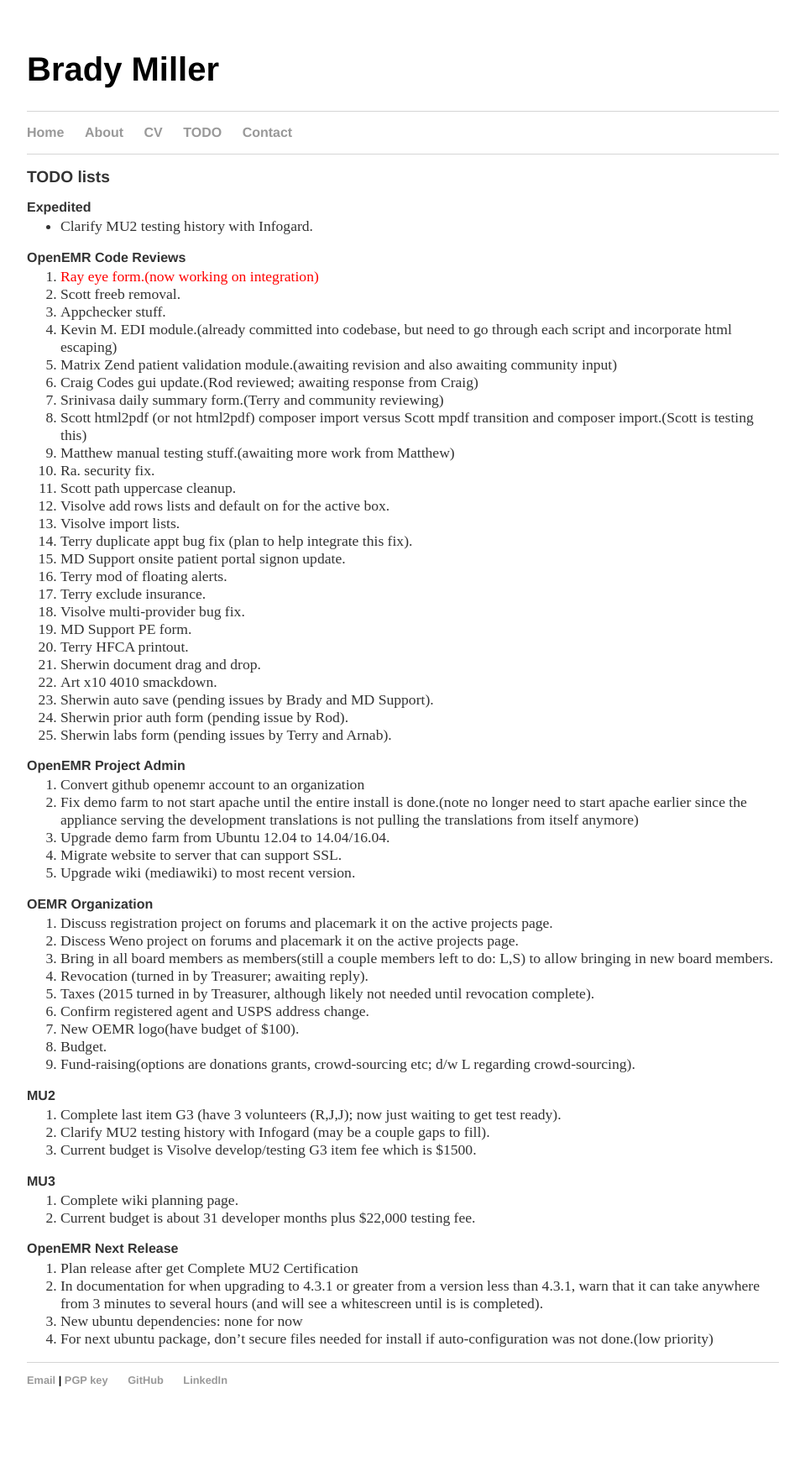
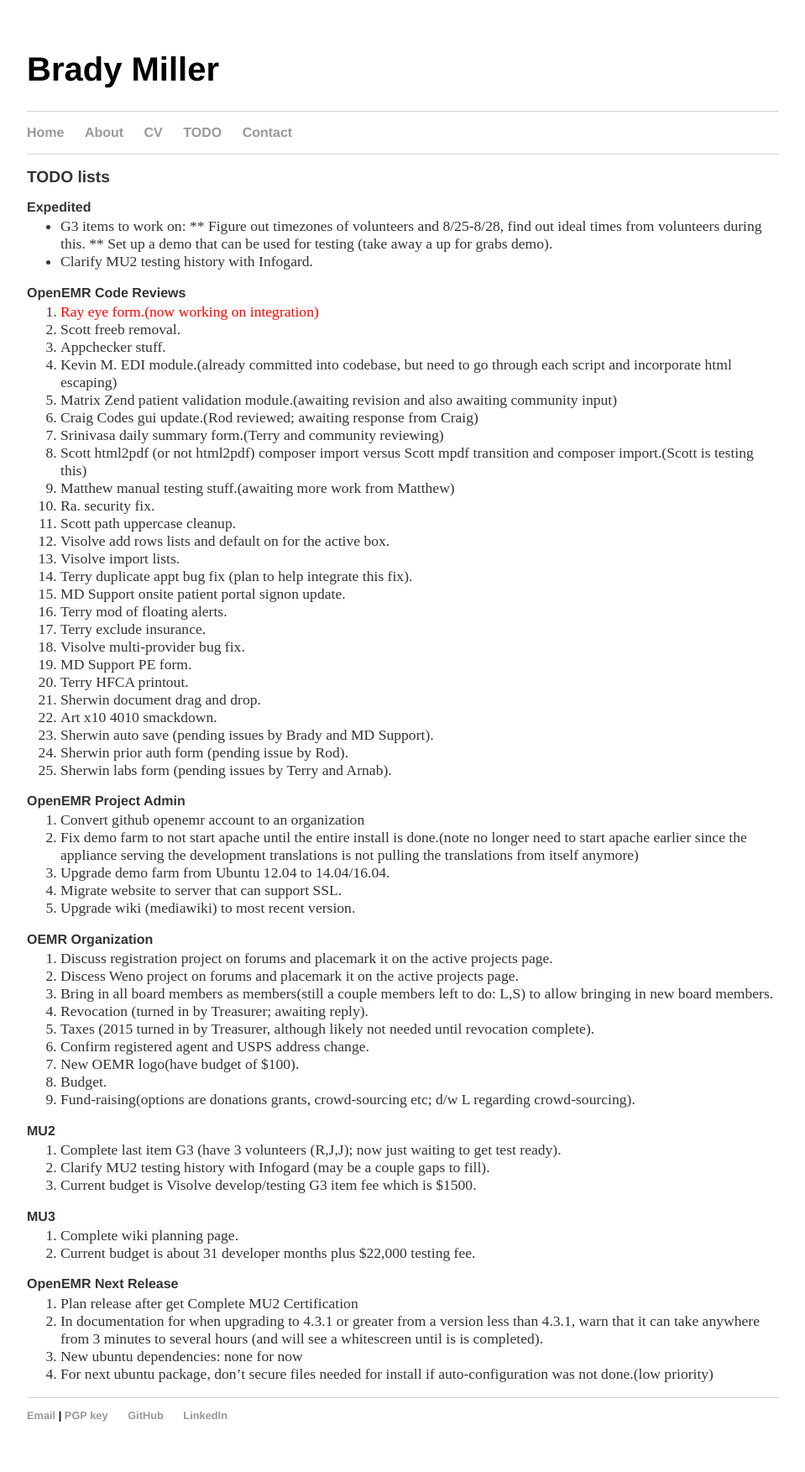
Before and after one commit to bradymiller/bradymiller.github.io, a Jekyll site: the page built from todo/index.md, in a window 1280 px wide. Shown: the whole page at 84% size, without its empty margins (160-1119 px from the left). Built offline with Jekyll 4.4.1, drawn with Linux system fonts in a browser that asks for light colours; before the commit the page ends 1711 px from its top, so only the background shows below that.

Commit message:
Update todo list

```diff
--- a/todo/index.md
+++ b/todo/index.md
@@ -4,6 +4,9 @@
 ## TODO lists
 
 ### Expedited
+* G3 items to work on:
+** Figure out timezones of volunteers and 8/25-8/28, find out ideal times from volunteers during this.
+** Set up a demo that can be used for testing (take away a up for grabs demo).
 * Clarify MU2 testing history with Infogard.
 
 ### OpenEMR Code Reviews
```
